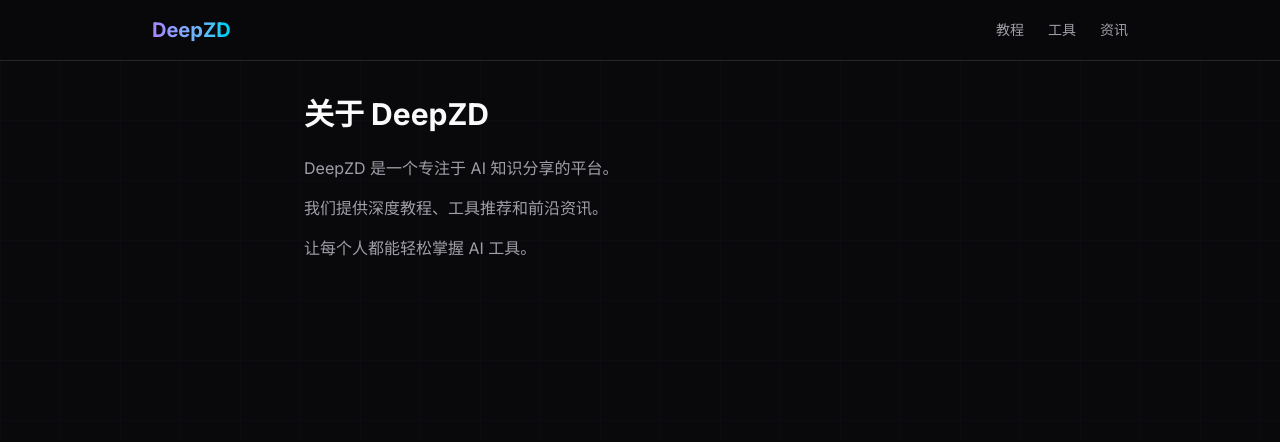
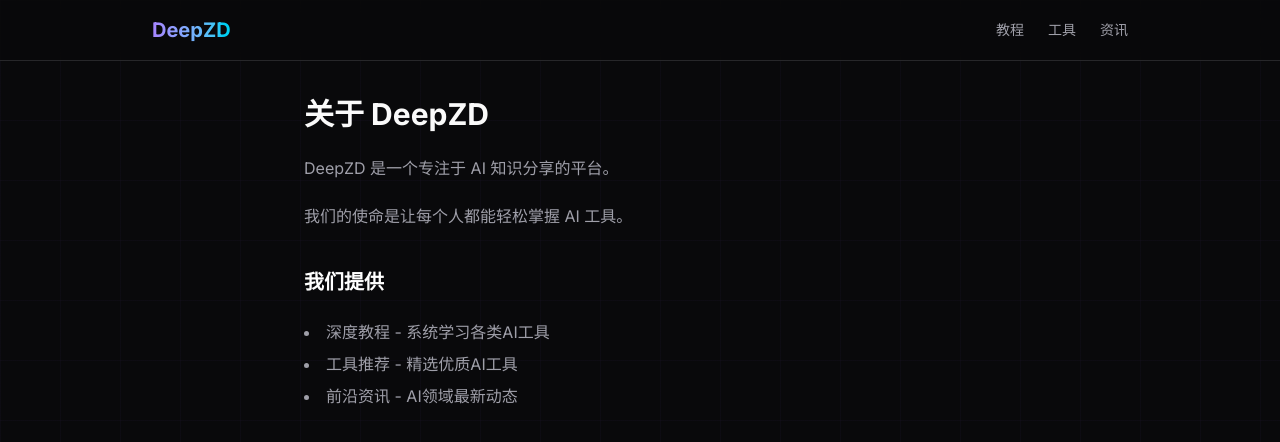
Before and after one commit to uncle-light/deepzd, a Next.js app: page /about in a window 1280 px wide. Shown: the top 442 px of the page. Built offline with nearby package versions, Linux system fonts and the light colour scheme.

Commit message:
style: 优化关于页面

```diff
--- a/src/app/about/page.tsx
+++ b/src/app/about/page.tsx
@@ -24,10 +24,15 @@ export default function About() {
       <main className="pt-24 pb-16 px-6">
         <div className="max-w-2xl mx-auto">
           <h1 className="text-3xl font-bold mb-6">关于 DeepZD</h1>
-          <div className="text-zinc-400 space-y-4">
+          <div className="space-y-6 text-zinc-400">
             <p>DeepZD 是一个专注于 AI 知识分享的平台。</p>
-            <p>我们提供深度教程、工具推荐和前沿资讯。</p>
-            <p>让每个人都能轻松掌握 AI 工具。</p>
+            <p>我们的使命是让每个人都能轻松掌握 AI 工具。</p>
+            <h2 className="text-xl font-semibold text-white pt-4">我们提供</h2>
+            <ul className="list-disc list-inside space-y-2">
+              <li>深度教程 - 系统学习各类AI工具</li>
+              <li>工具推荐 - 精选优质AI工具</li>
+              <li>前沿资讯 - AI领域最新动态</li>
+            </ul>
           </div>
         </div>
       </main>
```
